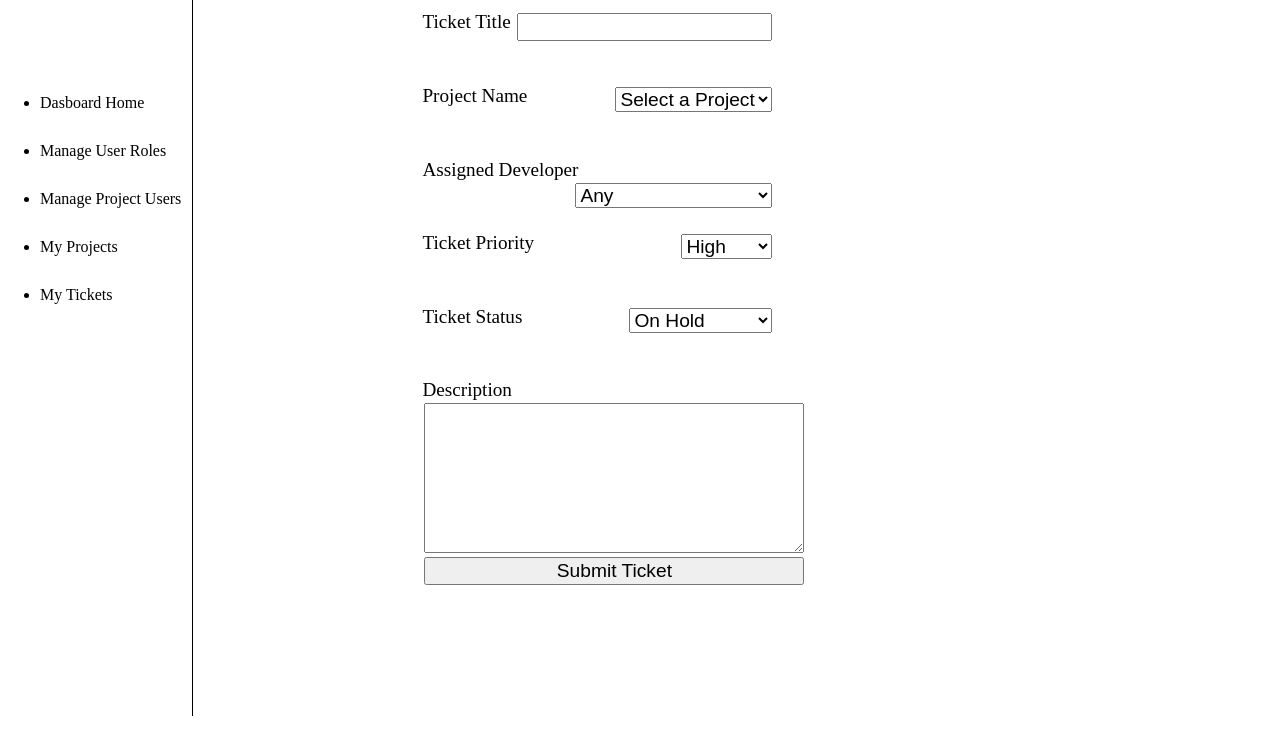
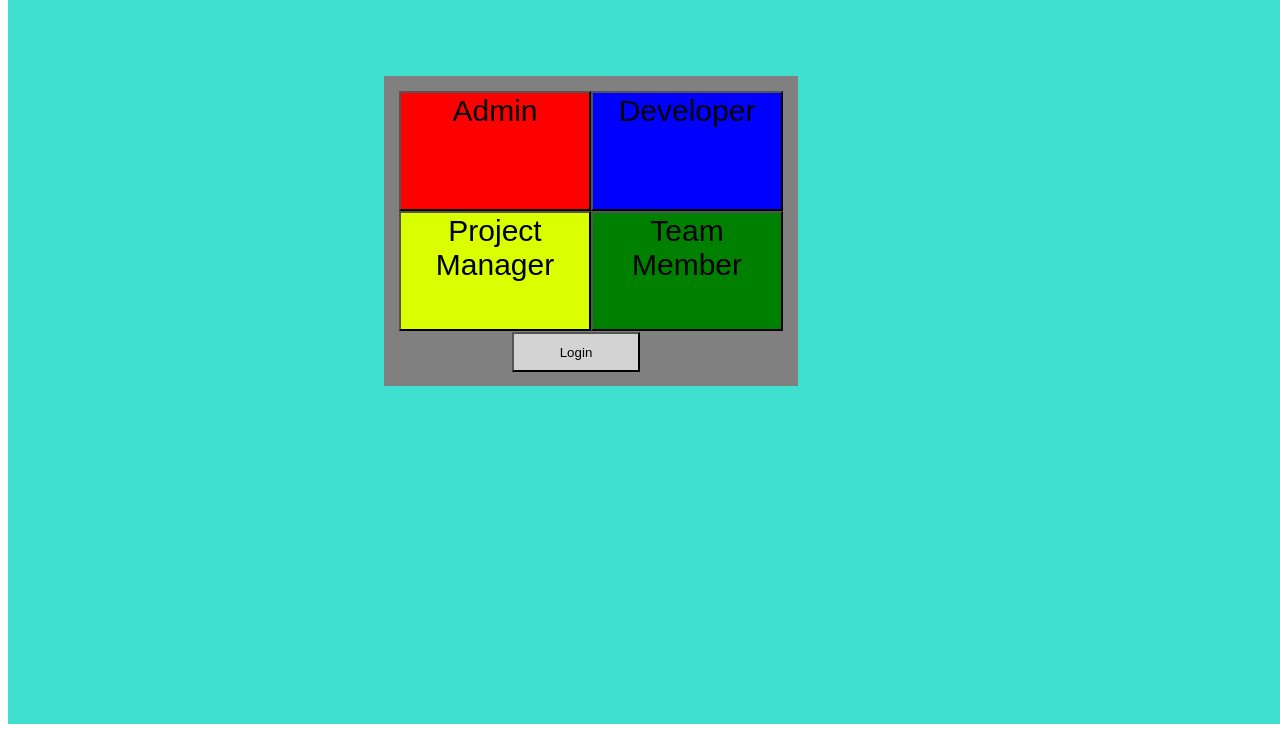
Before and after one commit to ziphtheur/Bug-Tracker, a React app in the folder client/: page / in a window 1280 px wide. Shown: the part 84-816 px from the top of the page. Built offline with nearby package versions, Linux system fonts and the light colour scheme.

Commit message:
Login page began

```diff
--- /dev/null
+++ b/client/src/actions/index.js
@@ -0,0 +1,7 @@
+export const finalLogin = (login) => {
+    console.log(login)
+    return {
+        type: 'SET_LOGIN',
+        payload: login
+    }
+}
--- a/client/src/components/App.js
+++ b/client/src/components/App.js
@@ -1,16 +1,19 @@
 import React from 'react';
-import Header from './Header/Header'
-import Sidebar from './Sidebar/Sidebar'
-import CreateTicket from './CreateTicket/CreateTicket'
+import { BrowserRouter as Router, Route } from "react-router-dom";
+import CreateTicket from './Tickets/CreateTicket';
+import EditTicket from './Tickets/EditTicket';
+import Login from './Login/Login'
+import Dashboard from './Dashboard/Dashboard';
 
 const App = () => {
 
     return (
-        <div>
-            <Header/>
-            <Sidebar/>
-            <CreateTicket />
-        </div>
+        <Router>
+            <Route path="/" exact component={Login} />
+            <Route path='/dashboard' exact component={Dashboard} />
+            <Route path='/create-ticket' exact component={CreateTicket} />
+            <Route path='/edit-ticket' exact component={EditTicket} />
+        </Router>
     )
 }
 
--- a/client/src/components/CreateTicket/CreateTicket.js
+++ /dev/null
@@ -1,70 +0,0 @@
-import {React, useState} from 'react';
-import axios from 'axios';
-import './CreateTicket.css'
-
-const CreateTicket = () => {
-    const [ticketTitle, setTicketTitle] = useState("");
-    const [ticketDescription, setTicketDescription] = useState("");
-    const [projectName, setProjectName] = useState("")
-    const [assignedDeveloper, setAssignedDeveloper] = useState("Any");
-    const [ticketPriority, setTicketPriority] = useState("High");
-    const [ticketStatus, setTicketStatus] = useState("On Hold")
-
-    const formSubmit = (event) => {
-        event.preventDefault();
-        console.log(ticketDescription, ticketTitle, projectName, assignedDeveloper, ticketPriority, ticketStatus)
-    }
-
-// Assigned developer needs to be admin accesss only
-    return (
-        <div className="create-ticket-container">
-            <form className="create-ticket" onSubmit={formSubmit}>
-                <div className="create-ticket-form-div">
-                    <label >Ticket Title</label>
-                    <input id="ticket-Title" type="text" value={ticketTitle} onChange={event => setTicketTitle(event.target.value)}/>
-                </div>
-               <div className="create-ticket-form-div">
-                    <label>Project Name</label>
-                    <select value={projectName} onChange={e => setProjectName(e.target.value)}>
-                        <option value="" disabled>Select a Project</option>
-                        <option value="Brooklyn">Brooklyn</option>
-                        <option value="Science Fair">Science Fair</option>
-                        <option value="Gotham">Gotham</option>
-                    </select>
-               </div>
-                <div className="create-ticket-form-div">
-                    <label>Assigned Developer</label>
-                    <select value={assignedDeveloper} onChange={e => setAssignedDeveloper(e.target.value)}>
-                        <option value="Any">Any</option>
-                        <option value="?"> employees assigned </option>
-                    </select>
-                </div>
-                <div className="create-ticket-form-div">
-                    <label>Ticket Priority</label>
-                    <select value={ticketPriority} onChange={e => setTicketPriority(e.target.value)}>
-                        <option className="priority-high" value="High">High</option>
-                        <option className="priority-medium" value="Medium">Medium</option>
-                        <option className="priority-low" value="Low">Low</option>
-                    </select>
-                </div>
-                <div className="create-ticket-form-div">
-                    <label>Ticket Status</label>
-                    <select value={ticketStatus} onChange={e => setTicketStatus(e.target.value)}>
-                        <option value="On Hold">On Hold</option>
-                        <option value="In Progress">In Progress</option>
-                        <option value="Fixed">Fixed</option>
-                        <option value="Under Review">Under Review</option>
-                        <option value="Approved">Approved</option>
-                        <option value="Deployed">Deployed</option>
-                        <option value="Closed">Closed</option>
-                    </select>
-                </div>
-                    <label>Description</label>
-                    <textarea wrap="true" required rows="8" value={ticketDescription} onChange={event => setTicketDescription(event.target.value)} />
-                <input type="submit" value="Submit Ticket" />
-            </form>
-        </div>
-    )
-}
-
-export default CreateTicket;
--- /dev/null
+++ b/client/src/components/Dashboard/Dashboard.js
@@ -0,0 +1,15 @@
+import React from 'react';
+import Header from '../Header/Header';
+import Sidebar from '../Sidebar/Sidebar';
+
+const Dashboard = () => {
+
+    return (
+        <div>
+           <Header/>
+           <Sidebar/>
+        </div>
+    )
+}
+
+export default Dashboard;
--- a/client/src/components/Header/Header.js
+++ b/client/src/components/Header/Header.js
@@ -1,15 +1,22 @@
 import React from 'react';
+import { connect } from 'react-redux';
 import './header.css';
 
-const Header  = () => {
+const Header  = ({finalLogin}) => {
 
     return(
         <div className="header">
-            <h1>Logged in as:</h1>
+            <h1>Logged in as: {finalLogin.loginStatus}</h1>
             <div>Notifications</div>
             <div>User Profile</div>
         </div>
     )
 }
 
-export default Header;
+const mapStateToProps = (state) => {
+    return {
+        finalLogin: state.login
+    }
+}
+
+export default connect(mapStateToProps, {})(Header);
--- /dev/null
+++ b/client/src/components/Login/Login.js
@@ -0,0 +1,43 @@
+import {React, useState} from 'react';
+import { connect, useDispatch } from 'react-redux';
+import { useHistory } from 'react-router-dom';
+import { finalLogin } from '../../actions'
+import './login.css'
+
+const Login = ({ loginReducer }) => {
+    const [login, setLogin] = useState('');
+    const dispatch = useDispatch();
+    const history = useHistory();
+
+    const buttonClick = (e, name) => {
+        e.preventDefault();
+        setLogin(name)
+
+    }
+
+    const formSubmit = (event) => {
+        event.preventDefault();
+        dispatch(finalLogin(login))
+        history.push('/dashboard')
+    }
+
+    return (
+        <div className="login-page">
+            <form className="login-container">
+                <button className="admin-button" onClick={(event) => buttonClick(event, 'Admin')}>Admin</button>
+                <button className="developer-button" onClick={(event) => buttonClick(event, 'Developer')}>Developer</button>
+                <button className="project-manager-button" onClick={(event) => buttonClick(event, 'Project Manager')}>Project Manager</button>
+                <button className="team-member-button" onClick={(event) => buttonClick(event, 'Team Member')}>Team Member</button>
+            </form>
+            <button className="login-submit" type="submit" onClick={formSubmit}>Login</button>
+        </div>
+    )
+}
+
+const mapStateToProps = (state) => {
+    return {
+        loginReducer: state.login
+    }
+}
+
+export default connect(mapStateToProps, { finalLogin })(Login);
--- /dev/null
+++ b/client/src/components/Login/login.css
@@ -0,0 +1,48 @@
+.login-page{
+    margin: 0;
+    padding: 0;
+    width: 100vw;
+    height: 100vh;
+    background-color: turquoise;
+}
+.login-container{
+    position: absolute;
+    padding: 15px;
+    left: 30vw;
+    top: 20vh;
+    display: grid;
+    grid-template-columns: 15vw 15vw;
+    grid-template-rows: 15vh 15vh;
+    width: 30vw;
+    height: 35vh;
+    background-color: gray;
+
+}
+.login-container button{
+    display: grid;
+    width: 15vw;
+    height: 15vh;
+    font-size: 30px;
+    text-align: center;
+    text-justify: center;
+}
+.admin-button {
+    background-color: red;
+}
+.developer-button{
+    background-color: blue;
+}
+.project-manager-button{
+    background-color: rgb(217, 255, 0);
+}
+.team-member-button{
+    background-color:green;
+}
+.login-submit{
+    background-color: lightgray;
+    width: 10vw;
+    height: 5vh;
+    position: absolute;
+    left: 40vw;
+    top: 52vh;
+}
--- a/client/src/components/Sidebar/Sidebar.js
+++ b/client/src/components/Sidebar/Sidebar.js
@@ -1,17 +1,20 @@
 import React from 'react';
+import { useHistory } from 'react-router-dom';
 import './sidebar.css';
 
 const Sidebar = () => {
+    const history = useHistory();
 
     return (
         <div className="sidebar">
             <h1>BugTracker</h1>
             <ul className="sidebar-links">
-                <li>Dasboard Home</li>
-                <li>Manage User Roles</li>
-                <li>Manage Project Users</li>
-                <li>My Projects</li>
-                <li>My Tickets</li>
+                <li onClick={() => history.push('/dashboard')}>Dasboard Home</li>
+                <li onClick={() => history.push('/create-ticket')}>Create Ticket</li>
+                <li onClick={() => history.push('/manage-user-role')}>Manage User Roles</li>
+                <li onClick={() => history.push('/manage-project-users')}>Manage Project Users</li>
+                <li onClick={() => history.push('/my-projects')}>My Projects</li>
+                <li onClick={() => history.push('/my-tickets')}>My Tickets</li>
             </ul>
 
         </div>
--- a/client/src/components/Sidebar/sidebar.css
+++ b/client/src/components/Sidebar/sidebar.css
@@ -3,17 +3,30 @@
     top: 0;
     left: 0;
     width: 15vw;
+    min-width: 150px;
     height: 100vh;
     border-right: solid 1px black;
+    z-index: 2;
+    background: white;
 }
 
 .sidebar-links {
     margin-top: 15vh;
+    margin-left: 0px;
+    padding-left: 0px;
     display: flex;
     flex-direction: column;
     height: 30vh;
 }
 
-.sidebar-links, li {
+.sidebar-links li {
     flex: 1;
+    list-style-type: none;
+    margin-left: 0px;
+    padding-left: 5px;
+
 }
+
+.sidebar-links li:hover {
+cursor: pointer;
+}
--- a/client/src/components/CreateTicket/CreateTicket.css
+++ b/client/src/components/Tickets/CreateTicket.css
@@ -1,4 +1,4 @@
-.create-ticket-container {
+.create-ticket-container, .edit-ticket-container {
 position: absolute;
 top: 10vh;
 left: 33vw;
--- /dev/null
+++ b/client/src/components/Tickets/CreateTicket.js
@@ -0,0 +1,99 @@
+import {React, useState, useEffect} from 'react';
+import axios from 'axios';
+import Header from '../Header/Header';
+import Sidebar from '../Sidebar/Sidebar';
+import './CreateTicket.css';
+
+const CreateTicket = () => {
+    const [ticketTitle, setTicketTitle] = useState("");
+    const [ticketDescription, setTicketDescription] = useState("");
+    const [projectName, setProjectName] = useState("")
+    const [assignedDeveloper, setAssignedDeveloper] = useState("Any");
+    const [ticketPriority, setTicketPriority] = useState("High");
+    const [ticketStatus, setTicketStatus] = useState("On Hold")
+    const [currrentTime, setCurrentTime] = useState("")
+
+
+
+    useEffect( () => {
+        const dateTime = new Date();
+        const tempDateTime = setInterval(() => {
+            if(dateTime.getSeconds() < 10){
+                setCurrentTime(`${dateTime.getMonth()+1}/${dateTime.getDate()}/${dateTime.getFullYear()}  ${dateTime.getHours()}:${dateTime.getMinutes()}:0${dateTime.getSeconds()}`)
+                console.log(currrentTime)
+            }else{
+                setCurrentTime(`${dateTime.getMonth()+1}/${dateTime.getDate()}/${dateTime.getFullYear()}  ${dateTime.getHours()}:${dateTime.getMinutes()}:${dateTime.getSeconds()}`)
+                console.log(currrentTime)
+            }
+
+
+        }, 1000)
+
+        return () => { clearInterval(tempDateTime)}
+    }, [currrentTime])
+
+    const formSubmit = (event) => {
+        event.preventDefault();
+
+        axios.post('/create-ticket', (ticketTitle, projectName, assignedDeveloper, ticketDescription, ticketPriority, ticketStatus, currrentTime))
+
+        console.log(ticketDescription, ticketTitle, projectName, assignedDeveloper, ticketPriority, ticketStatus)
+    }
+
+// Assigned developer needs to be admin accesss only
+    return (
+        <>
+            <Sidebar />
+            <Header />
+            <div className="create-ticket-container">
+                <form className="create-ticket" onSubmit={formSubmit}>
+                    <div className="create-ticket-form-div">
+                        <label >Ticket Title</label>
+                        <input id="ticket-Title" type="text" value={ticketTitle} onChange={event => setTicketTitle(event.target.value)}/>
+                    </div>
+                   <div className="create-ticket-form-div">
+                        <label>Project Name</label>
+                        <select value={projectName} onChange={e => setProjectName(e.target.value)}>
+                            <option value="" disabled>Select a Project</option>
+                            <option value="Brooklyn">Brooklyn</option>
+                            <option value="Science Fair">Science Fair</option>
+                            <option value="Gotham">Gotham</option>
+                        </select>
+                   </div>
+                    <div className="create-ticket-form-div">
+                        <label>Assigned Developer</label>
+                        <select value={assignedDeveloper} onChange={e => setAssignedDeveloper(e.target.value)}>
+                            <option value="Any">Any</option>
+                            <option value="?"> employees assigned </option>
+                        </select>
+                    </div>
+                    <div className="create-ticket-form-div">
+                        <label>Ticket Priority</label>
+                        <select value={ticketPriority} onChange={e => setTicketPriority(e.target.value)}>
+                            <option className="priority-high" value="High">High</option>
+                            <option className="priority-medium" value="Medium">Medium</option>
+                            <option className="priority-low" value="Low">Low</option>
+                        </select>
+                    </div>
+                    <div className="create-ticket-form-div">
+                        <label>Ticket Status</label>
+                        <select value={ticketStatus} onChange={e => setTicketStatus(e.target.value)}>
+                            <option value="On Hold">On Hold</option>
+                            <option value="In Progress">In Progress</option>
+                            <option value="Fixed">Fixed</option>
+                            <option value="Under Review">Under Review</option>
+                            <option value="Approved">Approved</option>
+                            <option value="Deployed">Deployed</option>
+                            <option value="Closed">Closed</option>
+                        </select>
+                    </div>
+                        <label>Description</label>
+                        <textarea wrap="true" required rows="8" value={ticketDescription} onChange={event => setTicketDescription(event.target.value)} />
+                    <input type="submit" value="Submit Ticket" />
+                </form>
+            </div>
+        </>
+    )
+}
+
+export default CreateTicket;
--- /dev/null
+++ b/client/src/components/Tickets/EditTicket.js
@@ -0,0 +1,22 @@
+import React from 'react';
+import axios from 'axios';
+import Header from '../Header/Header';
+import Sidebar from '../Sidebar/Sidebar';
+import './EditTicket.css'
+
+const EditTicket = () => {
+
+    return (
+        <>
+            <Sidebar />
+            <Header />
+            <div className="edit-ticket-container">
+                <form className="edit-ticket">
+
+                </form>
+            </div>
+        </>
+    )
+}
+
+export default EditTicket;
--- a/client/src/index.js
+++ b/client/src/index.js
@@ -1,8 +1,14 @@
 import React from 'react';
 import ReactDOM from 'react-dom';
+import { Provider } from 'react-redux';
+import { configureStore } from '@reduxjs/toolkit'
+import reducers from './reducers'
 import App from './components/App';
 
 ReactDOM.render(
-    <App />,
+    <Provider store={configureStore({reducer: reducers},
+        window.__REDUX_DEVTOOLS_EXTENSION__ && window.__REDUX_DEVTOOLS_EXTENSION__())}>
+        <App />
+    </Provider>,
     document.querySelector('#root')
 )
--- /dev/null
+++ b/client/src/reducers/index.js
@@ -0,0 +1,15 @@
+import { combineReducers } from 'redux';
+import { createReducer } from '@reduxjs/toolkit';
+
+const login = createReducer(
+    {loginStatus: ''},
+    {
+        SET_LOGIN: (state, action) => {
+            state.loginStatus = action.payload
+        }
+    }
+)
+
+export default combineReducers ({
+    login: login
+})
--- a/server/index.js
+++ b/server/index.js
@@ -23,6 +23,6 @@ connection.once('open', () => {
     console.log('Database connection established')
 })
 
-//app.use(router)
+app.use(ticketsRouter)
 
 server.listen(port, () => console.log(`server has started on port ${port}`))
--- a/server/models/ticket.model.js
+++ b/server/models/ticket.model.js
@@ -3,7 +3,10 @@ const mongoose = require('mongoose');
 const Schema = mongoose.Schema;
 
 const ticketSchema = new Schema({
-
+    Project_Name : { type: String, required: true},
+    Project_Lead : { type: String, required: true},
+    members : { type: Array },
+    tickets : { type: Array }
 })
 
 const Ticket = mongoose.model('Ticket', ticketSchema)
--- a/server/router/tickets.js
+++ b/server/router/tickets.js
@@ -1,5 +1,5 @@
 const express = require('express')
 const router = express.Router();
-let Ticket = require('./models/ticket.model');
+let Ticket = require('../models/ticket.model');
 
 module.exports = router;
```
Also changed, not shown: client/src/components/Tickets/EditTicket.css (added), 1 other file.
